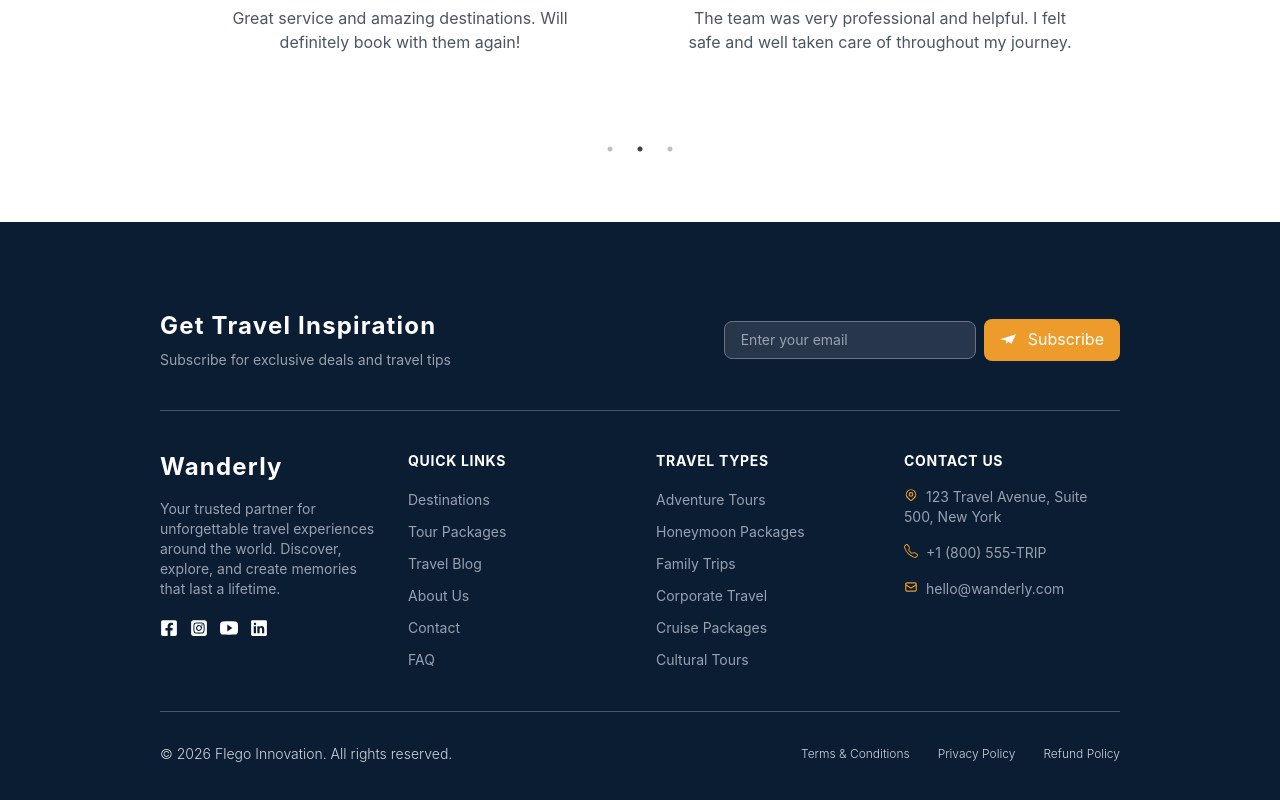
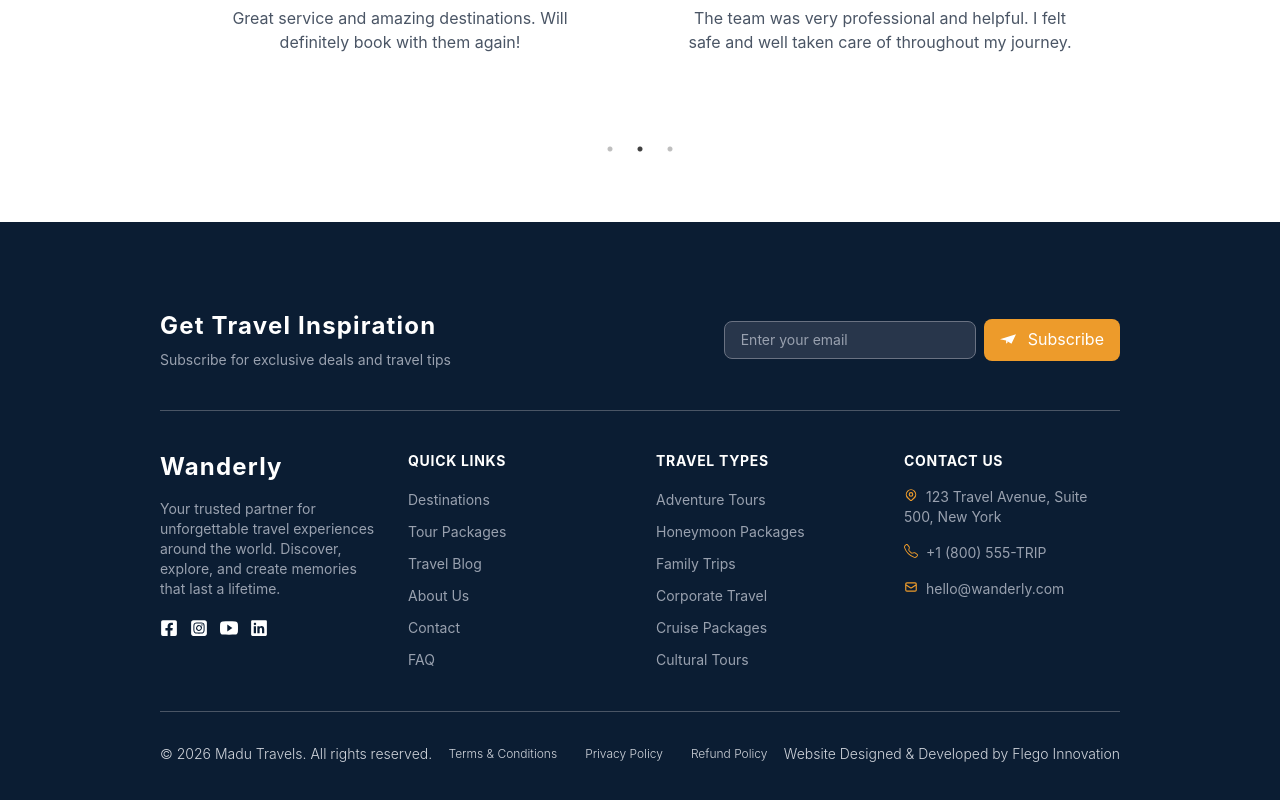
Before and after one commit to Anuda66/Madu-Travels, a Next.js app in the folder client/: page / in a window 1280 px wide. Shown: the part 1214-2014 px from the top of the page. Built offline with nearby package versions, Linux system fonts and the light colour scheme.

Commit message:
change footer

```diff
--- a/client/app/components/Footer.tsx
+++ b/client/app/components/Footer.tsx
@@ -89,13 +89,16 @@ function Footer() {
           <div className="mt-8 space-y-4 text-center md:flex md:items-center md:justify-between md:space-y-0">
             <div>
               <p className=" text-center  text-sm font-light text-gray-300">
-                &copy; 2026 Flego Innovation. All rights reserved.
+                &copy; 2026 Madu Travels. All rights reserved.
               </p>
             </div>
             <div className='flex flex-row space-x-7 '>
               <Link href="/terms" className=" text-gray-300 hover:text-white text-xs font-light">Terms & Conditions</Link>
               <Link href="/privacy" className=" text-gray-300 hover:text-white text-xs font-light">Privacy Policy</Link>
               <Link href="/refund" className=" text-gray-300 hover:text-white text-xs font-light">Refund Policy</Link>
+            </div>
+            <div>
+              <p className=" text-center  text-sm font-light text-gray-300">Website Designed & Developed by <Link className='hover:text-accent' href={'https://www.flegoinnovation.com/'}>Flego Innovation</Link></p>
             </div>
           </div>
         </div>
--- a/client/app/components/Review.tsx
+++ b/client/app/components/Review.tsx
@@ -6,7 +6,6 @@ import "slick-carousel/slick/slick-theme.css";
 import Slider, { Settings } from "react-slick";
 import { FaRegStar } from "react-icons/fa";
 import { TiStarFullOutline } from "react-icons/ti";
-
 
 function Review() {
 
```
